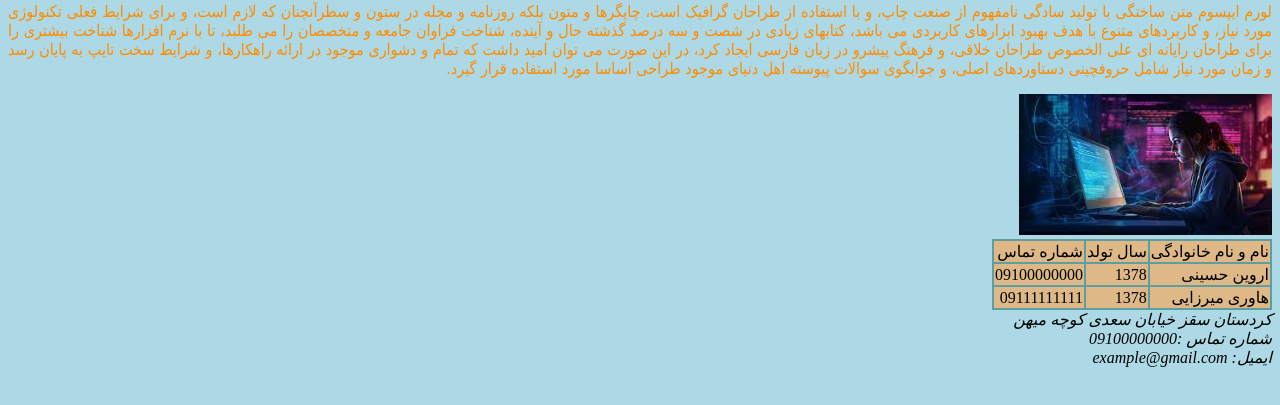
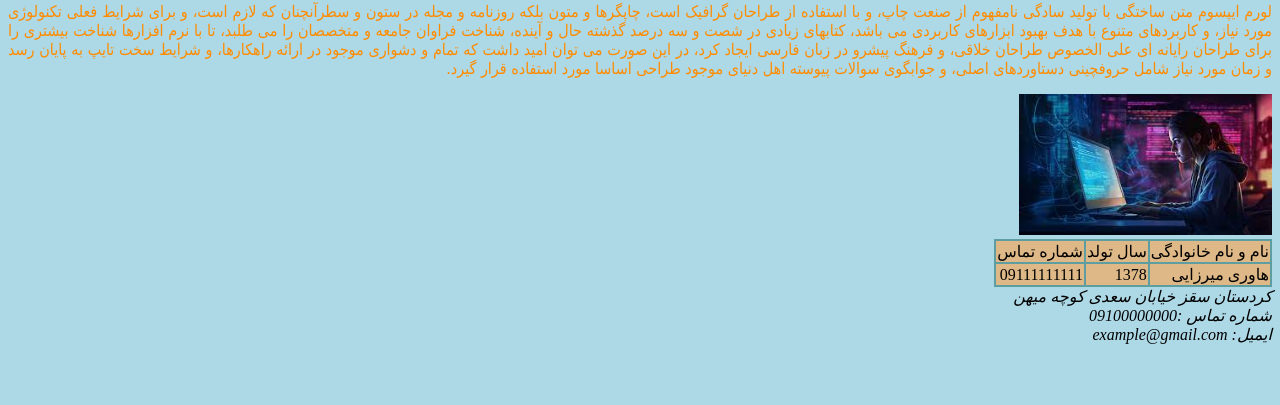
Before and after one commit to hawre18/test2, a plain HTML site: page index.html in a window 1280 px wide. Shown: the part 79-484 px from the top of the page. Drawn offline with Linux system fonts and the light colour scheme.

Commit message:
update index.html

```diff
--- a/index.html
+++ b/index.html
@@ -18,11 +18,7 @@
             <td>سال تولد</td>
             <td>شماره تماس</td>
         </tr>
-        <tr style="background-color: burlywood">
-            <td>اروین حسینی</td>
-            <td>1378</td>
-            <td>09100000000</td>
-        </tr>
+
         <tr style="background-color: burlywood">
             <td>هاوری میرزایی</td>
             <td>1378</td>
```
